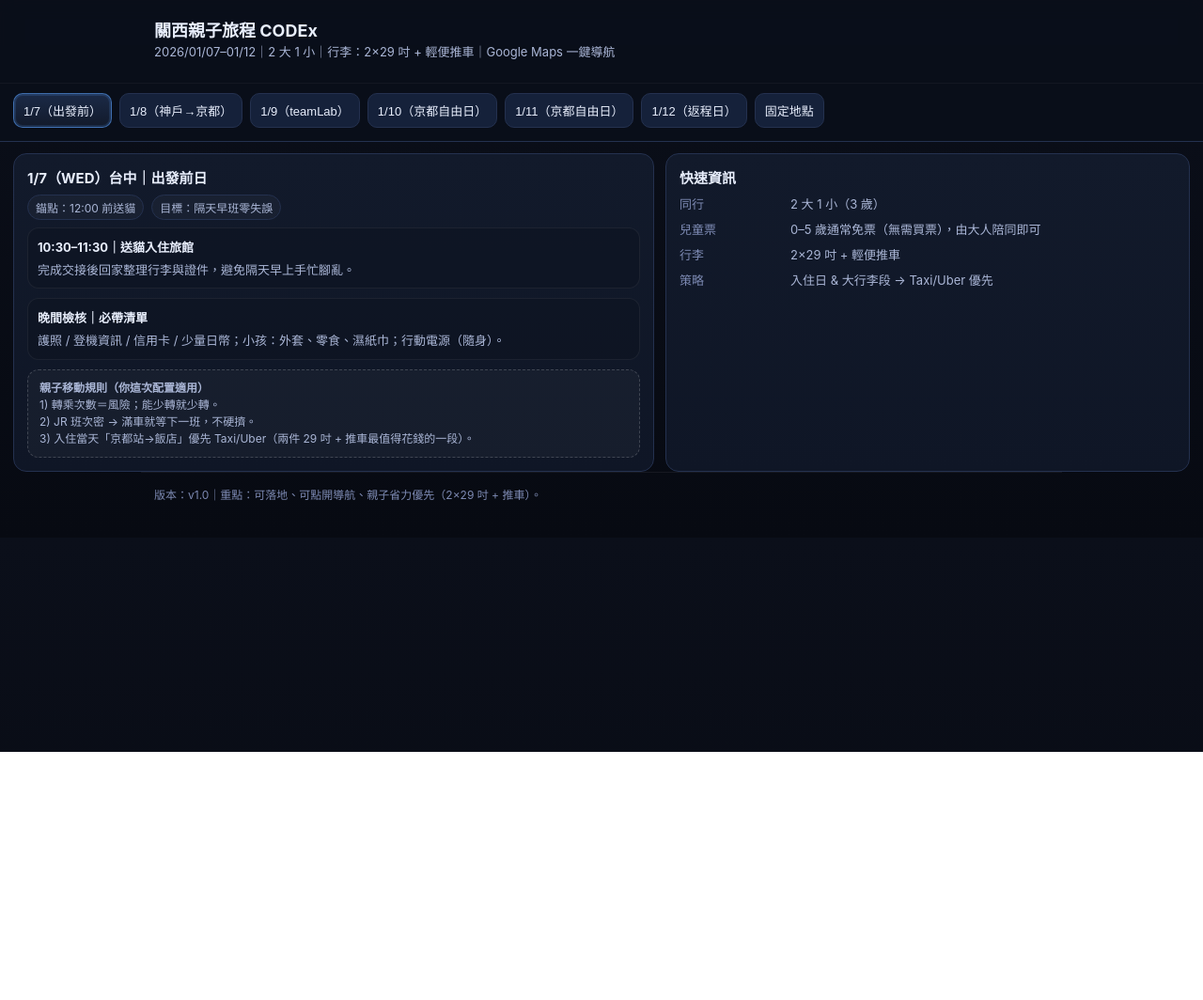
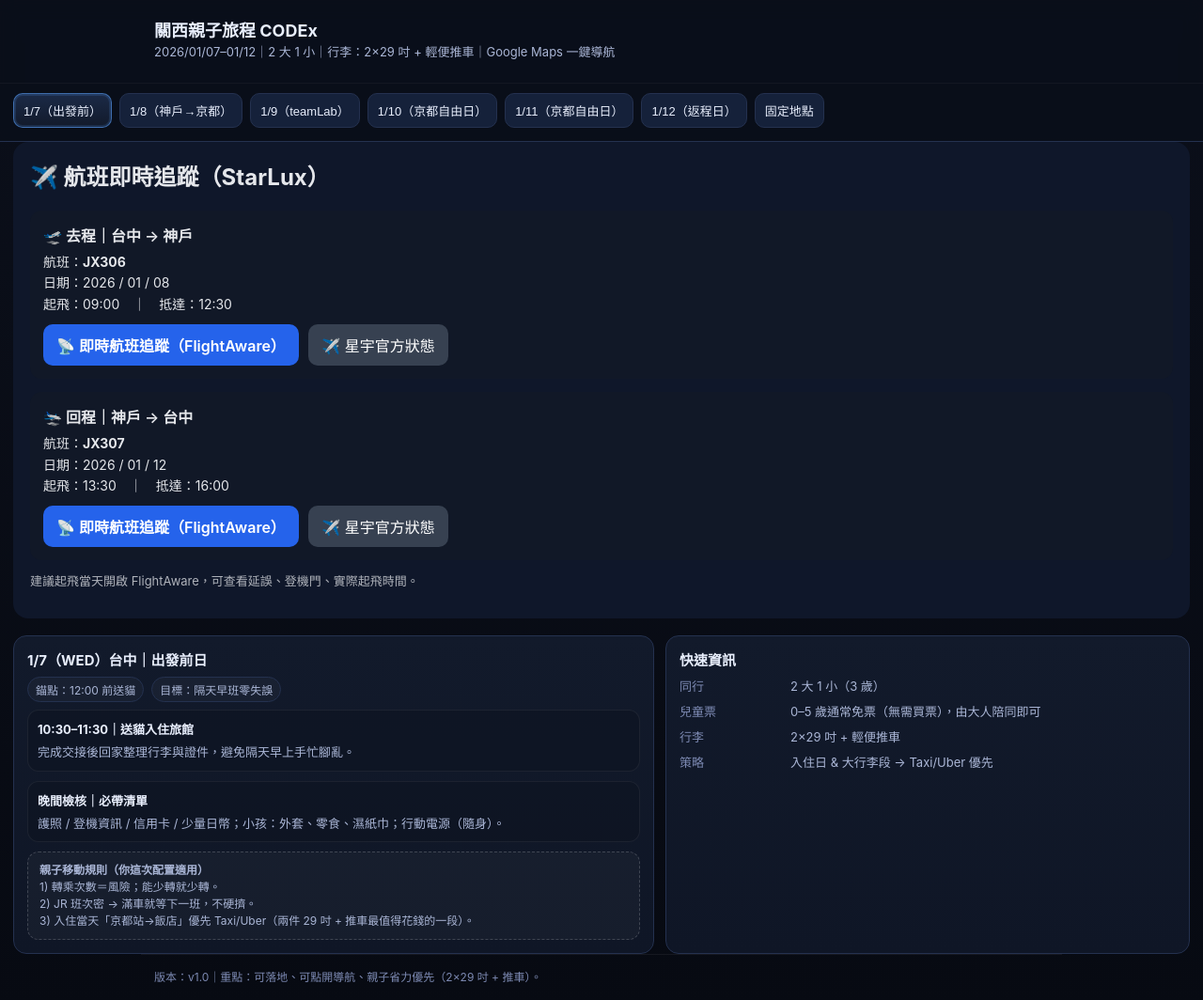
Before and after one commit to vvtim0807-jpg/index.html, a plain HTML site: page index.html in a window 1280 px wide. Shown: the whole page at 94% size. Before the commit the page ends 800 px from the top, so only its background shows below. Drawn offline with Linux system fonts and the light colour scheme.

Commit message:
Add flight tracking section for StarLux
add air ticket plan

```diff
--- a/index.html
+++ b/index.html
@@ -138,6 +138,62 @@
   </header>
 
   <main>
+    <section style="background:#0f172a;color:#e5e7eb;padding:18px;border-radius:16px;margin-bottom:18px;">
+  <h2 style="margin-top:0;">✈️ 航班即時追蹤（StarLux）</h2>
+
+  <!-- 去程 -->
+  <div style="background:#111827;padding:14px;border-radius:12px;margin-bottom:14px;">
+    <div style="font-weight:600;font-size:16px;">🛫 去程｜台中 → 神戶</div>
+    <div style="margin-top:6px;font-size:14px;line-height:1.6;">
+      航班：<b>JX306</b><br>
+      日期：2026 / 01 / 08<br>
+      起飛：09:00　｜　抵達：12:30
+    </div>
+
+    <div style="margin-top:10px;">
+      <a href="https://flightaware.com/live/flight/JX306"
+         target="_blank"
+         style="display:inline-block;padding:10px 14px;border-radius:10px;background:#2563eb;color:white;text-decoration:none;font-weight:600;">
+        📡 即時航班追蹤（FlightAware）
+      </a>
+
+      <a href="https://www.starlux-airlines.com/zh-TW/manage-my-booking/flight-status"
+         target="_blank"
+         style="display:inline-block;padding:10px 14px;border-radius:10px;background:#374151;color:white;text-decoration:none;margin-left:6px;">
+        ✈️ 星宇官方狀態
+      </a>
+    </div>
+  </div>
+
+  <!-- 回程 -->
+  <div style="background:#111827;padding:14px;border-radius:12px;">
+    <div style="font-weight:600;font-size:16px;">🛬 回程｜神戶 → 台中</div>
+    <div style="margin-top:6px;font-size:14px;line-height:1.6;">
+      航班：<b>JX307</b><br>
+      日期：2026 / 01 / 12<br>
+      起飛：13:30　｜　抵達：16:00
+    </div>
+
+    <div style="margin-top:10px;">
+      <a href="https://flightaware.com/live/flight/JX307"
+         target="_blank"
+         style="display:inline-block;padding:10px 14px;border-radius:10px;background:#2563eb;color:white;text-decoration:none;font-weight:600;">
+        📡 即時航班追蹤（FlightAware）
+      </a>
+
+      <a href="https://www.starlux-airlines.com/zh-TW/manage-my-booking/flight-status"
+         target="_blank"
+         style="display:inline-block;padding:10px 14px;border-radius:10px;background:#374151;color:white;text-decoration:none;margin-left:6px;">
+        ✈️ 星宇官方狀態
+      </a>
+    </div>
+  </div>
+
+  <p style="margin-top:12px;font-size:13px;opacity:.75;">
+    建議起飛當天開啟 FlightAware，可查看延誤、登機門、實際起飛時間。
+  </p>
+</section>
+
     <!-- Day 0 -->
     <section id="day0" class="day">
       <div class="grid">
```
